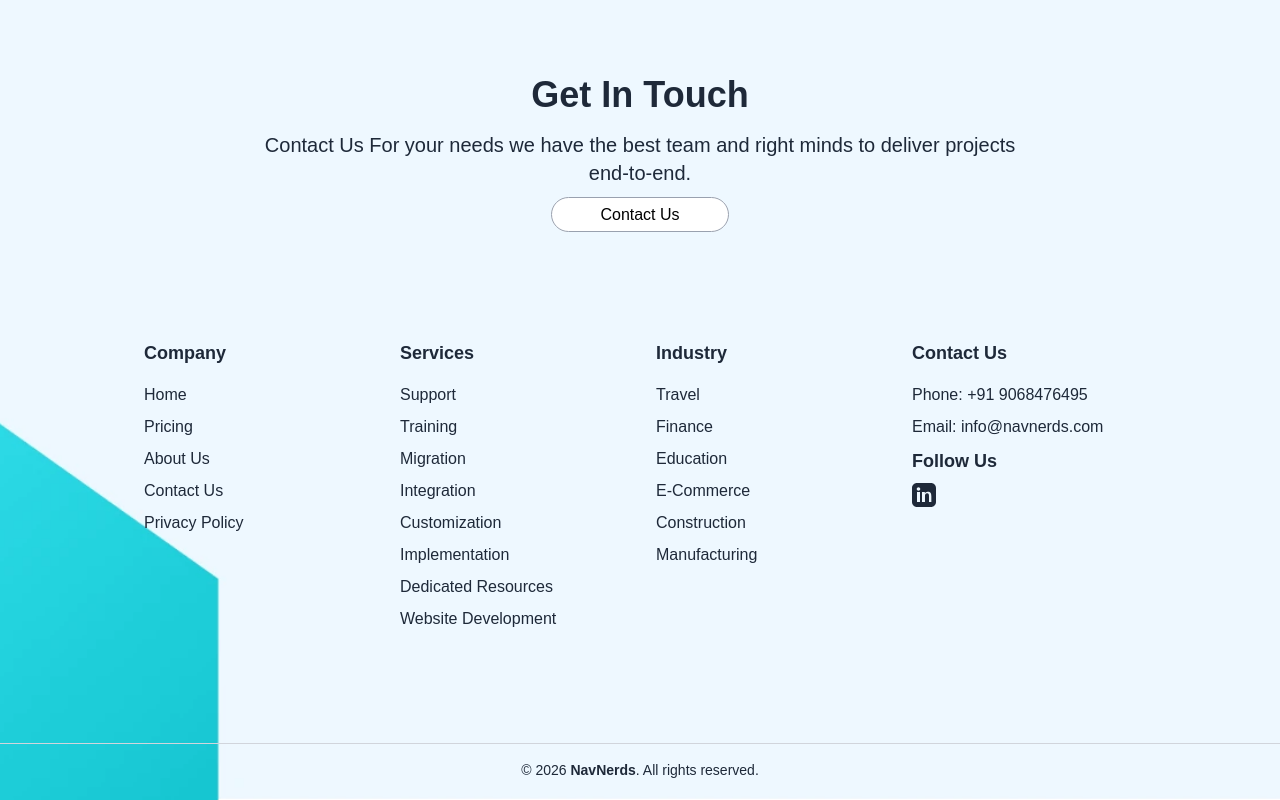
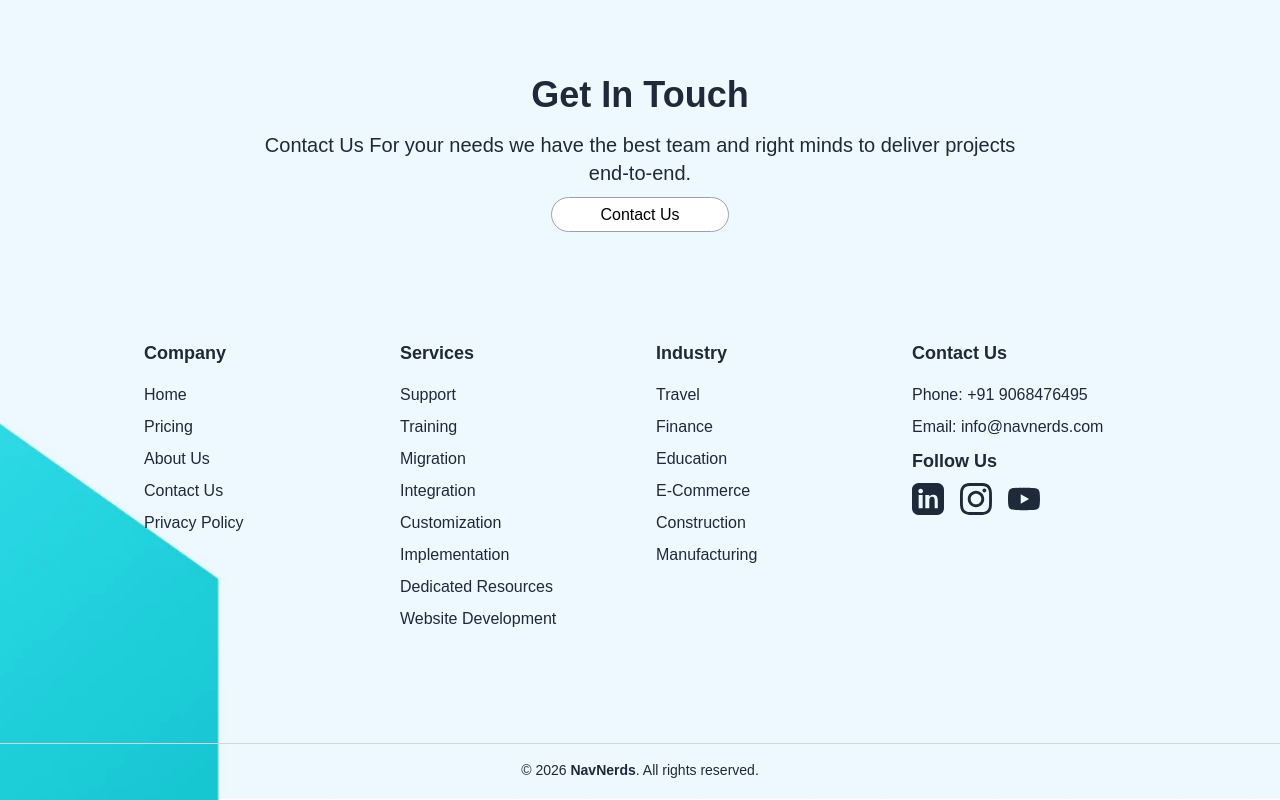
Before and after one commit to Siddhant206/nav-nerds-web-development, a Next.js app: page / in a window 1280 px wide. Shown: the part 3289-4089 px from the top of the page. Built offline with nearby package versions, Linux system fonts and the light colour scheme.

Commit message:
added INsta, YT icons/Links

```diff
--- a/src/component/Footer/index.jsx
+++ b/src/component/Footer/index.jsx
@@ -43,8 +43,25 @@ function Footer() {
   ];
 
   const socialLinks = [
-    { href: "https://www.linkedin.com/company/navnerds/ ", label: "LinkedIn", color: "hover:text-blue-700", path: "M19 0h-14c-2.761 0-5 2.239-5 5v14c0 2.761 2.239 5 5 5h14c2.762 0 5-2.239 5-5v-14c0-2.761-2.238-5-5-5zm-11 19h-3v-10h3v10zm-1.5-11.268c-.966 0-1.75-.784-1.75-1.75s.784-1.75 1.75-1.75 1.75.784 1.75 1.75-.784 1.75-1.75 1.75zm13.5 11.268h-3v-5.604c0-1.337-.025-3.063-1.868-3.063-1.868 0-2.154 1.459-2.154 2.967v5.7h-3v-10h2.881v1.367h.041c.401-.761 1.381-1.563 2.844-1.563 3.042 0 3.604 2.003 3.604 4.605v5.591z" },
-     ];
+    {
+      href: "https://www.linkedin.com/company/navnerds/ ",
+      label: "LinkedIn",
+      color: "hover:text-blue-700",
+      path: "M19 0h-14c-2.761 0-5 2.239-5 5v14c0 2.761 2.239 5 5 5h14c2.762 0 5-2.239 5-5v-14c0-2.761-2.238-5-5-5zm-11 19h-3v-10h3v10zm-1.5-11.268c-.966 0-1.75-.784-1.75-1.75s.784-1.75 1.75-1.75 1.75.784 1.75 1.75-.784 1.75-1.75 1.75zm13.5 11.268h-3v-5.604c0-1.337-.025-3.063-1.868-3.063-1.868 0-2.154 1.459-2.154 2.967v5.7h-3v-10h2.881v1.367h.041c.401-.761 1.381-1.563 2.844-1.563 3.042 0 3.604 2.003 3.604 4.605v5.591z",
+    },
+    {
+      href: "https://www.instagram.com/navnerds01/ ",
+      label: "Instagram",
+      color: "hover:text-pink-600",
+      path: "M12 2.163c3.204 0 3.584.012 4.85.07 3.252.148 4.771 1.691 4.919 4.919.058 1.265.069 1.645.069 4.849 0 3.205-.012 3.584-.069 4.849-.149 3.225-1.664 4.771-4.919 4.919-1.266.057-1.645.069-4.849.069-3.204 0-3.584-.012-4.849-.069-3.259-.149-4.771-1.699-4.919-4.92-.058-1.265-.07-1.644-.07-4.849 0-3.204.013-3.583.07-4.849.149-3.227 1.664-4.771 4.919-4.919 1.266-.057 1.645-.069 4.849-.069zm0-2.163c-3.259 0-3.667.014-4.947.072-4.358.2-6.78 2.618-6.98 6.98-.059 1.281-.073 1.689-.073 4.948 0 3.259.014 3.668.072 4.948.2 4.358 2.618 6.78 6.98 6.98 1.281.058 1.689.072 4.948.072 3.259 0 3.668-.014 4.948-.072 4.354-.2 6.782-2.618 6.979-6.98.059-1.28.073-1.689.073-4.948 0-3.259-.014-3.667-.072-4.947-.196-4.354-2.617-6.78-6.979-6.98-1.281-.059-1.69-.073-4.949-.073zm0 5.838c-3.403 0-6.162 2.759-6.162 6.162s2.759 6.163 6.162 6.163 6.162-2.759 6.162-6.163c0-3.403-2.759-6.162-6.162-6.162zm0 10.162c-2.209 0-4-1.79-4-4 0-2.209 1.791-4 4-4s4 1.791 4 4c0 2.21-1.791 4-4 4zm4.846-10.354c0 .795.645 1.44 1.44 1.44s1.44-.645 1.44-1.44-.645-1.44-1.44-1.44-1.44.645-1.44 1.44z",
+    },
+    {
+      href: "https://www.youtube.com/@NavNerds ",
+      label: "Youtube",
+      color: "hover:text-red-600",
+      path: "M23.498 6.186a3.016 3.016 0 0 0-2.122-2.136C19.505 3.545 12 3.545 12 3.545s-7.505 0-9.377.505A3.017 3.017 0 0 0 .502 6.186C0 8.07 0 12 0 12s0 3.93.502 5.814a3.016 3.016 0 0 0 2.122 2.136c1.871.505 9.376.505 9.376.505s7.505 0 9.377-.505a3.015 3.015 0 0 0 2.122-2.136C24 15.93 24 12 24 12s0-3.93-.502-5.814zM9.545 15.568V8.432L15.818 12l-6.273 3.568z",
+    },
+  ];
 
   return (
     <footer
@@ -151,10 +168,9 @@ function Footer() {
                   className={`text-gray-800 ${color} transition-colors duration-300`}
                 >
                   <svg
-                    width={label === "Instagram" ? "30" : "24"}
-                    height={label === "Instagram" ? "30" : "24"}
                     fill="currentColor"
                     viewBox="0 0 24 24"
+                    className='size-8'
                   >
                     <path d={path} />
                   </svg>
```
